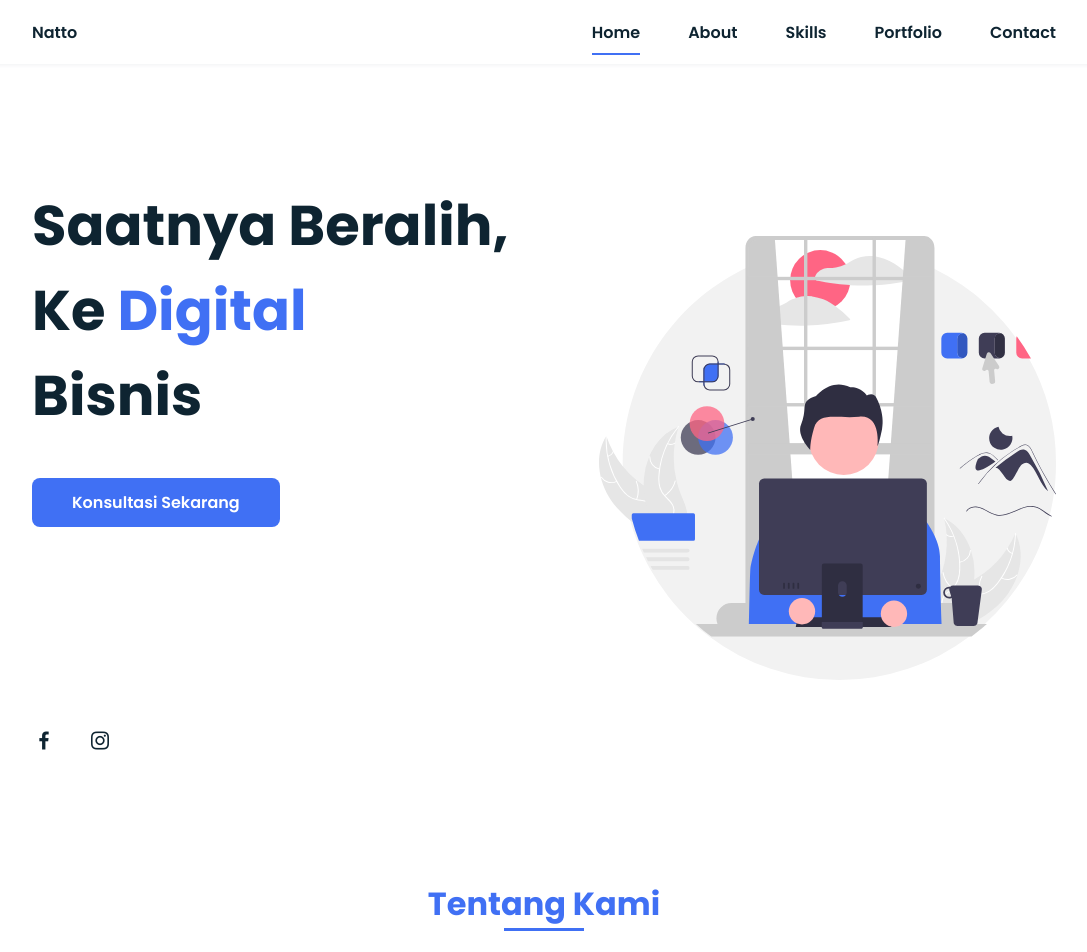
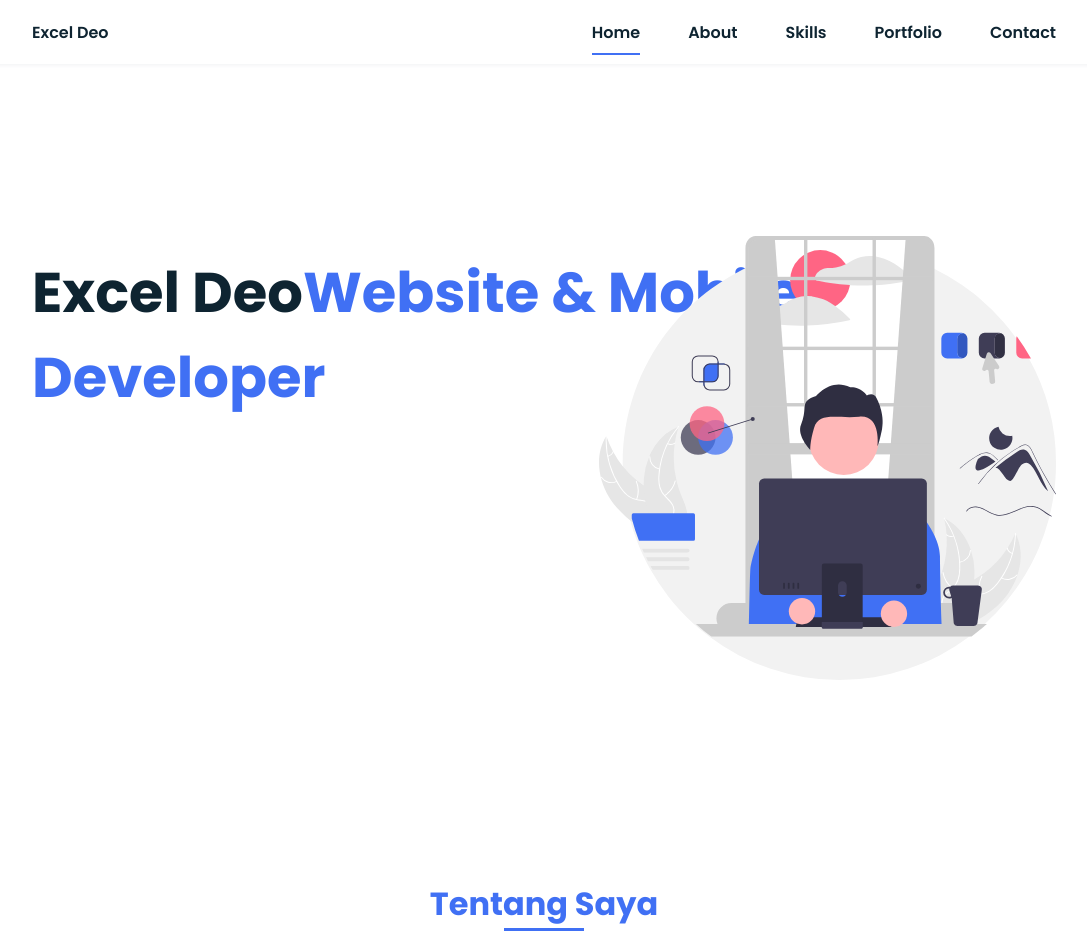
Before and after one commit to exceldeo/exceldeo.github.io, a plain HTML site: page index.html in a window 1280 px wide. Shown: the top 952 px of the page, without its empty margins (96-1183 px from the left). Drawn offline with nearby package versions, Linux system fonts and the light colour scheme.

Commit message:
feat: change name website

```diff
--- a/index.html
+++ b/index.html
@@ -18,7 +18,7 @@
     <header class="l-header">
         <nav class="nav bd-grid">
             <div>
-                <a href="#" class="nav__logo">Natto</a>
+                <a href="#" class="nav__logo">Excel Deo</a>
             </div>
 
             <div class="nav__menu" id="nav-menu">
@@ -41,15 +41,12 @@
         <!--===== HOME =====-->
         <section class="home bd-grid" id="home">
             <div class="home__data">
-                <h1 class="home__title">Saatnya Beralih,<br>Ke <span class="home__title-color">Digital</span><br> Bisnis
+                <h1 class="home__title">Excel Deo<span class="home__title-color">Website & Mobile Developer</span>
                 </h1>
-
-                <a href="#" class="button">Konsultasi Sekarang</a>
             </div>
 
             <div class="home__social">
-                <a href="" class="home__social-icon"><i class='bx bxl-facebook'></i></a>
-                <a href="" class="home__social-icon"><i class='bx bxl-instagram'></i></a>
+                <a href="https://wa.me/628257148963" class="home__social-icon"><i class='bx bxl-whatapps'></i></a>
             </div>
 
             <div class="home__img">
@@ -59,7 +56,7 @@
 
         <!--===== ABOUT =====-->
         <section class="about section " id="about">
-            <h2 class="section-title mb-xl-5">Tentang Kami</h2>
+            <h2 class="section-title mb-xl-5">Tentang Saya</h2>
 
             <div class="about__container bd-grid">
                 <div class="about__img">
```
